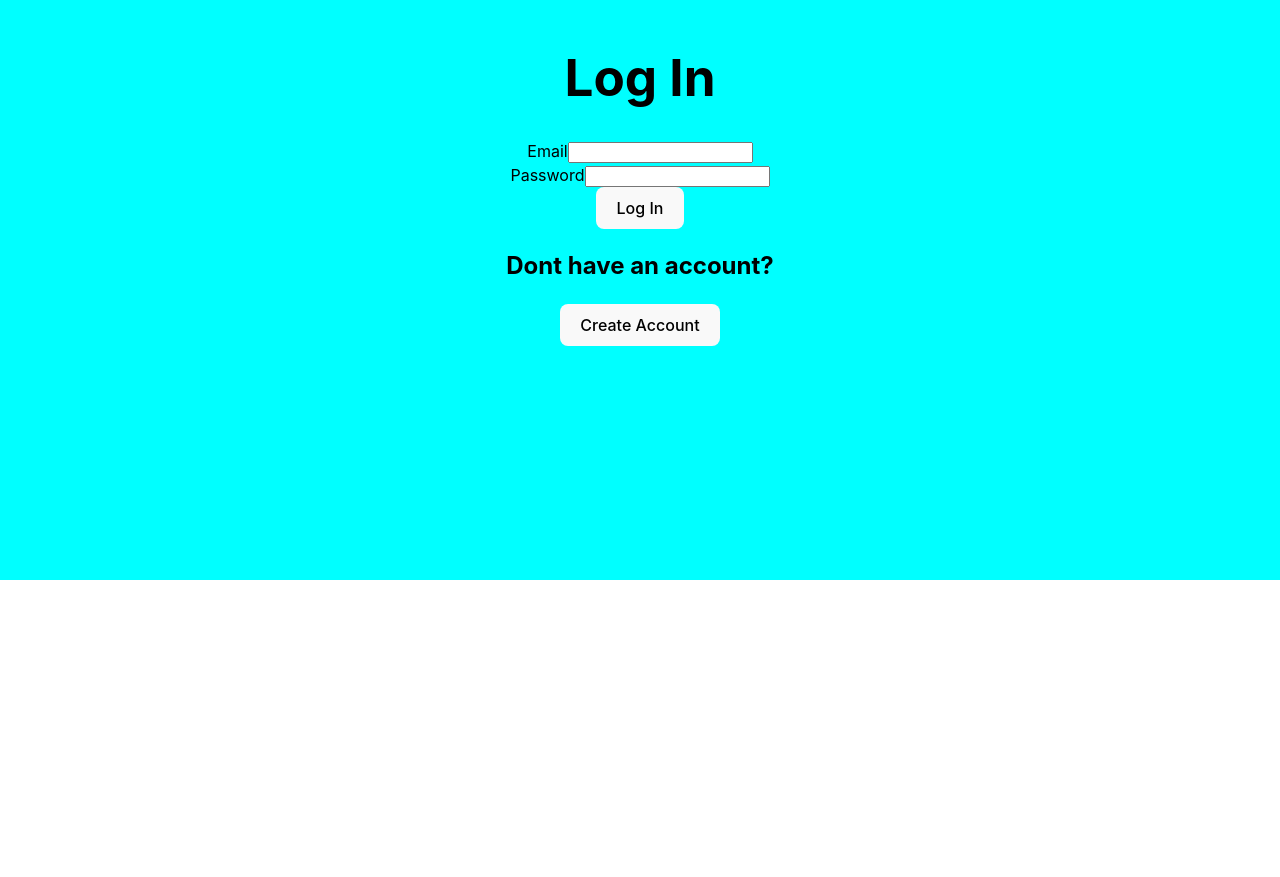
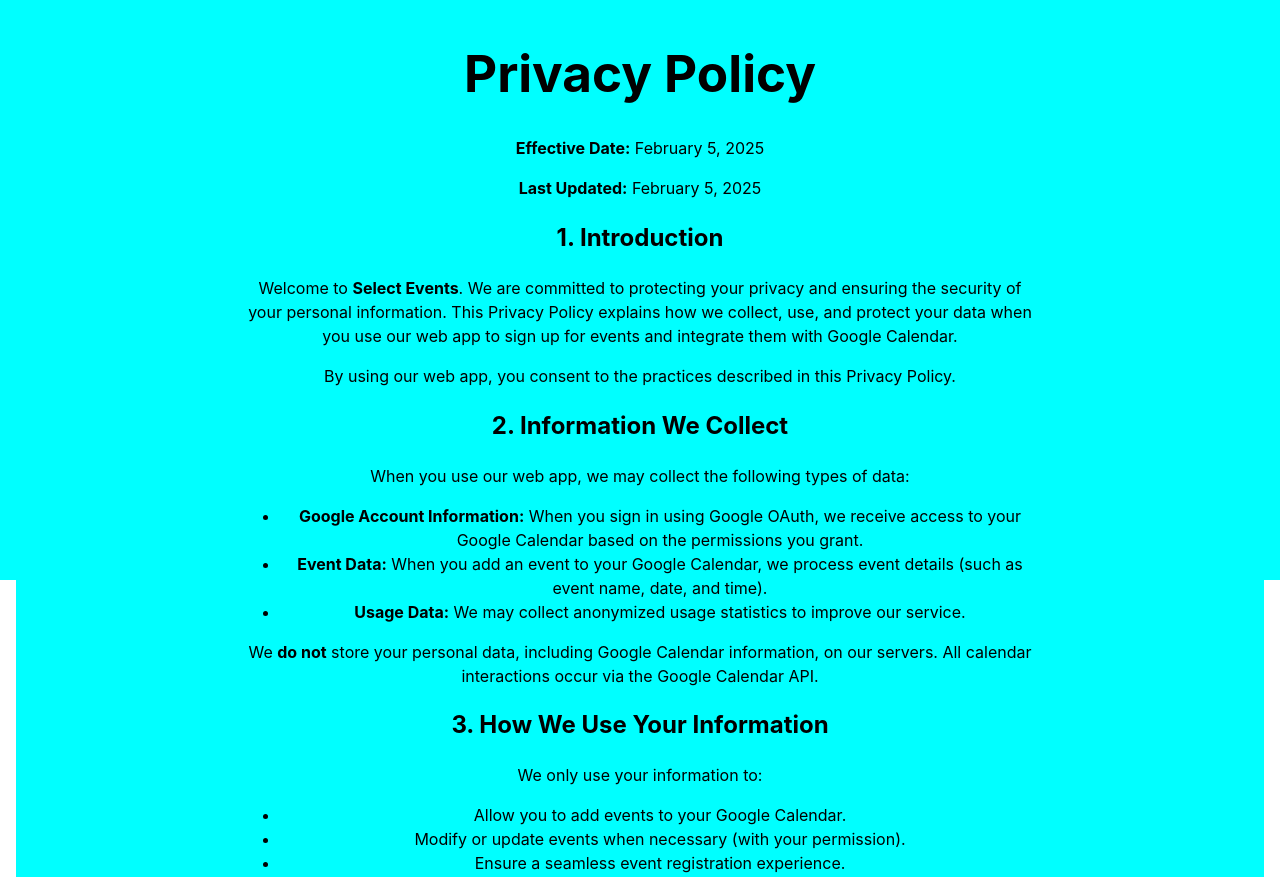
Before and after one commit to James960714/LaunchPadEvents-FE, a React (Vite) app in the folder LaunchPadEvents-Reat-App/: page /privacy-policy in a window 1280 px wide. Before the commit this address led to /login. Shown: the part 220-1097 px from the top of the page. Before the commit the page ends 800 px from the top, so only its background shows below. Built offline with nearby package versions, Linux system fonts and the light colour scheme; no server answers.

Commit message:
Added privacy policy for google verification

```diff
--- a/LaunchPadEvents-Reat-App/src/App.jsx
+++ b/LaunchPadEvents-Reat-App/src/App.jsx
@@ -8,6 +8,7 @@
 import {Routes, Route, Navigate, useLocation} from 'react-router-dom'
 import { useContext } from 'react'
 import { AuthContext } from './contexts/authContext'
+import PrivacyPolicy from './components/PrivacyPolicy'
 
 
 function App() {
@@ -16,9 +17,11 @@
   const {firebaseUser, user} = useContext(AuthContext)
   const noHeader = location.pathname === "/login" || location.pathname === ("/register")
 
+  const isPublicRoute = location.pathname === "/privacy-policy"
+
   return (
   <div className='App-router'>
-    {/* {!firebaseUser && <Navigate to='/login'/>} */}
+    {!user && !isPublicRoute && <Navigate to='/login'/>}
     {!noHeader && <Header/>}
   <Routes>
     <Route path="/login" element={<LogIn/>}/>
@@ -26,7 +29,7 @@
     <Route path="/events"element={<EventsList/>}/>
     <Route path="/events/:eventId"element={<EventPage/>}/>
     <Route path="/events/create-event"element={<CreateEventPage/>}/>
-    {/* <Route path="/profile"element={<Profile/>}/> */}
+    <Route path="/privacy-policy"element={<PrivacyPolicy/>}/>
     <Route path="*" element={<Navigate to="/login"/>}/>
   </Routes>
   </div>
--- /dev/null
+++ b/LaunchPadEvents-Reat-App/src/components/PrivacyPolicy.jsx
@@ -0,0 +1,60 @@
+import React from "react";
+
+const PrivacyPolicy = () => {
+  return (
+    <div style={{ padding: "20px", maxWidth: "800px", margin: "auto" }}>
+      <h1>Privacy Policy</h1>
+      <p><strong>Effective Date:</strong> February 5, 2025</p>
+      <p><strong>Last Updated:</strong> February 5, 2025</p>
+
+      <h2>1. Introduction</h2>
+      <p>Welcome to <strong>Select Events</strong>. We are committed to protecting your privacy and ensuring the security of your personal information. This Privacy Policy explains how we collect, use, and protect your data when you use our web app to sign up for events and integrate them with Google Calendar.</p>
+      <p>By using our web app, you consent to the practices described in this Privacy Policy.</p>
+
+      <h2>2. Information We Collect</h2>
+      <p>When you use our web app, we may collect the following types of data:</p>
+      <ul>
+        <li><strong>Google Account Information:</strong> When you sign in using Google OAuth, we receive access to your Google Calendar based on the permissions you grant.</li>
+        <li><strong>Event Data:</strong> When you add an event to your Google Calendar, we process event details (such as event name, date, and time).</li>
+        <li><strong>Usage Data:</strong> We may collect anonymized usage statistics to improve our service.</li>
+      </ul>
+      <p>We <strong>do not</strong> store your personal data, including Google Calendar information, on our servers. All calendar interactions occur via the Google Calendar API.</p>
+
+      <h2>3. How We Use Your Information</h2>
+      <p>We only use your information to:</p>
+      <ul>
+        <li>Allow you to add events to your Google Calendar.</li>
+        <li>Modify or update events when necessary (with your permission).</li>
+        <li>Ensure a seamless event registration experience.</li>
+      </ul>
+      <p>We <strong>do not</strong> share, sell, or use your data for any other purpose.</p>
+
+      <h2>4. How We Protect Your Data</h2>
+      <ul>
+        <li>We use <strong>Google OAuth 2.0</strong> for secure authentication.</li>
+        <li>Our app <strong>does not store</strong> Google Calendar data on our servers.</li>
+        <li>All data transfers occur via <strong>secure HTTPS encryption</strong>.</li>
+        <li>We request <strong>only the minimum necessary permissions</strong> to manage your calendar events.</li>
+      </ul>
+
+      <h2>5. Third-Party Services</h2>
+      <p>Our web app relies on the <strong>Google Calendar API</strong> to provide event management features. Your use of Google Calendar is subject to <a href="https://policies.google.com/privacy" target="_blank" rel="noopener noreferrer">Google’s Privacy Policy</a>.</p>
+
+      <h2>6. Your Choices and Control</h2>
+      <p>You have control over your data, including:</p>
+      <ul>
+        <li><strong>Revoking Access:</strong> You can revoke our app’s access to your Google Calendar at any time via <a href="https://myaccount.google.com/permissions" target="_blank" rel="noopener noreferrer">Google Account Permissions</a>.</li>
+        <li><strong>Managing Calendar Events:</strong> You can modify or delete events from your Google Calendar directly.</li>
+      </ul>
+
+      <h2>7. Changes to This Privacy Policy</h2>
+      <p>We may update this Privacy Policy from time to time. Any changes will be reflected on this page with a revised "Last Updated" date.</p>
+
+      <h2>8. Contact Us</h2>
+      <p>If you have any questions or concerns about this Privacy Policy, you can contact us at:</p>
+      <p>📧 <strong>jamesowens9614@gmail.com</strong></p>
+    </div>
+  );
+};
+
+export default PrivacyPolicy;
```
